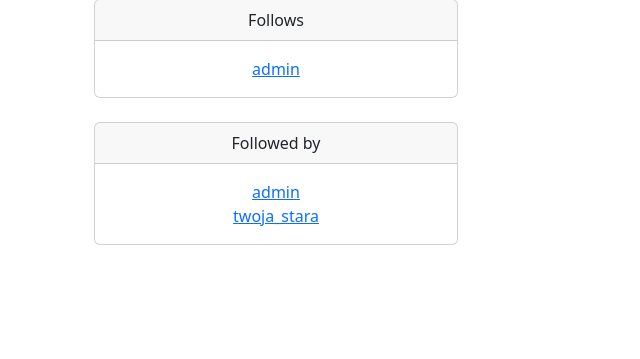
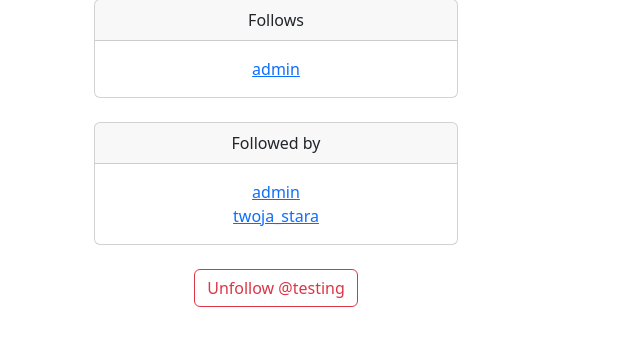
Before and after one commit to GrzegorzWitkowski1/TwitterTwo, a Django app: page /profile/6 in a window 1280 px wide. Shown: the part 137-496 px from the top of the page, without its empty margins (0-640 px from the left). Run offline with Django 4.2, Linux system fonts and the light colour scheme; a user stored in the database is signed in; data comes from the database, SQL or seed files in the repository; both versions use the stored data as it was after the commit.

Commit message:
feat: added working follow and unfollow button

```diff
--- a/TwitterTwo/TwitterToo/templates/profile.html
+++ b/TwitterTwo/TwitterToo/templates/profile.html
@@ -1,8 +1,6 @@
 {% extends 'base.html' %}
 {% block content%}
-
 {% if profile %}
-
     <div class="container text-center">
         <div class="col-8">
             <h1>
@@ -39,9 +37,20 @@
                     </p>
                 </div>
             </div>
+            <br>
+            <form method="POST">
+                {% csrf_token %}
+                {% if profile in user.profile.follows.all %}
+                    <button class="btn btn-outline-danger" name="follow" value="unfollow" type="submit">
+                        Unfollow @{{ profile.user.username|lower }}
+                    </button>
+                {% else %}
+                    <button class="btn btn-outline-success" name="follow" value="follow" type="submit">
+                        Follow @{{ profile.user.username|lower }}
+                    </button>
+                {% endif %}
+            </form>
         </div>
     </div>
-
 {% endif %}
-
 {% endblock %}
--- a/TwitterTwo/TwitterToo/views.py
+++ b/TwitterTwo/TwitterToo/views.py
@@ -9,6 +9,14 @@ def home(request):
 def profile(request, pk):
     if request.user.is_authenticated:
         profile = Profile.objects.get(user_id=pk)
+        if request.method == 'POST':
+            current_user_profile = request.user.profile
+            action = request.POST['follow']
+            if action == 'unfollow':
+                current_user_profile.follows.remove(profile)
+            elif action == 'follow':
+                current_user_profile.follows.add(profile)
+            current_user_profile.save()
         return render(request, 'profile.html', {'profile': profile})
     else:
         messages.success(request, ('You must be logged in to view this page!'))
```
Also changed, not shown: TwitterTwo/db.sqlite3.
